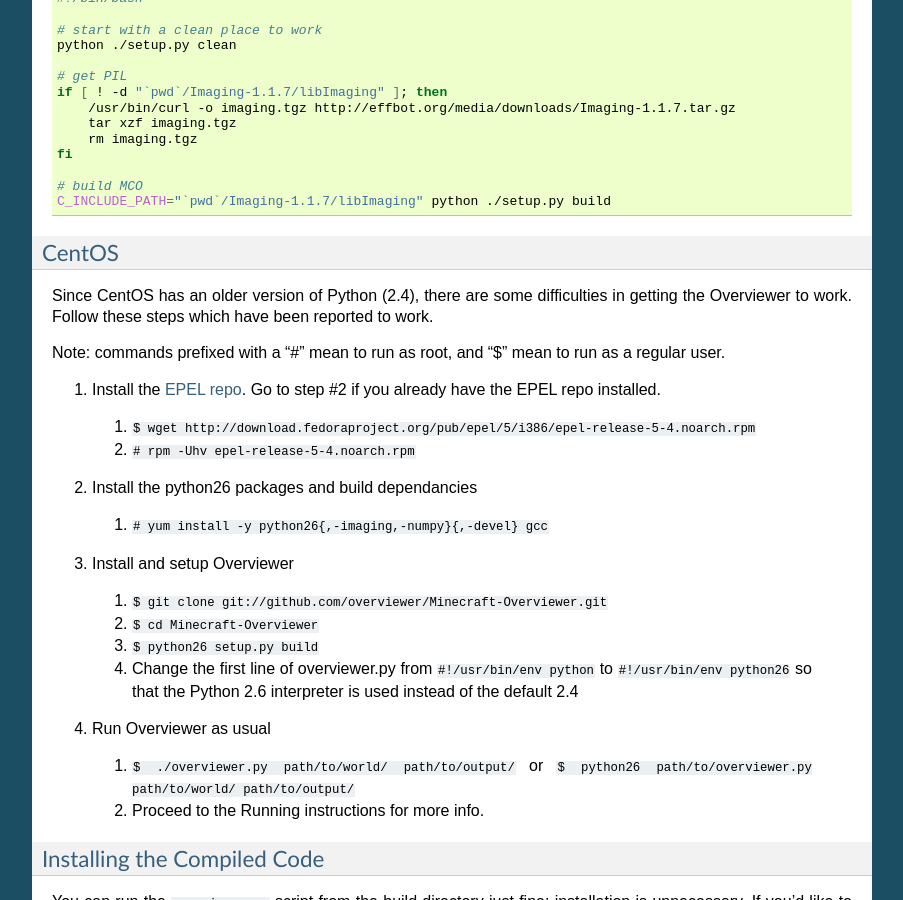
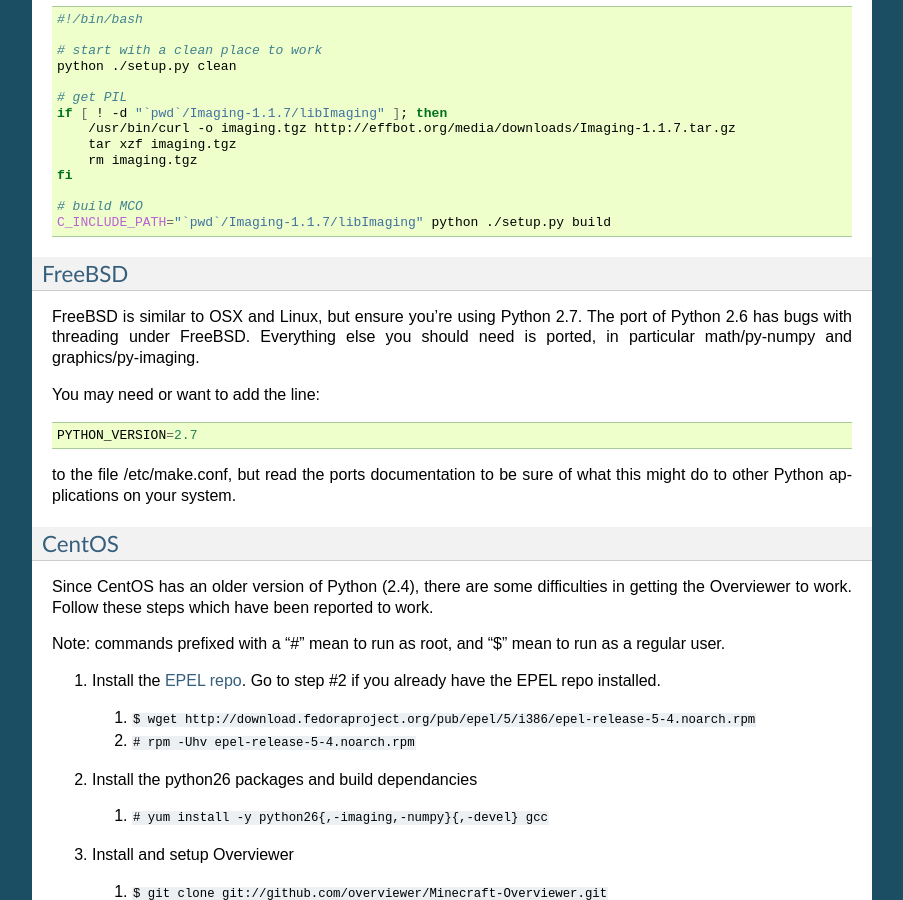
Before and after one commit to overviewer/Minecraft-Overviewer, a Sphinx documentation site: the page built from docs/building.rst, in a window 1280 px wide and 900 px high, scrolled down 2416 px. Shown: the whole window, without its empty margins (198-1101 px from the left). Built offline with Sphinx 7.4.7, drawn with Linux system fonts in a browser that asks for light colours; pages that are not in the unit, such as notebooks, are missing from menus; some of the changed text lies outside the part shown.

Commit message:
minor spelling fix in Windows section add small FreeBSD section

```diff
--- a/docs/building.rst
+++ b/docs/building.rst
@@ -44,8 +44,8 @@
 have bought a copy of Visual Studio, you can use it for 64-bit builds.
 
 
-Prerequisits
-~~~~~~~~~~~~
+Prerequisites
+~~~~~~~~~~~~~
 
 You will need a copy of the `PIL sources <http://www.pythonware.com/products/pil/>`_.
 
@@ -130,6 +130,17 @@
     # build MCO
     C_INCLUDE_PATH="`pwd`/Imaging-1.1.7/libImaging" python ./setup.py build
 
+FreeBSD
+-------
+FreeBSD is similar to OSX and Linux, but ensure you're using Python 2.7. The port of Python 2.6 has bugs with threading under FreeBSD.
+Everything else you should need is ported, in particular math/py-numpy and graphics/py-imaging.
+
+You may need or want to add the line::
+
+    PYTHON_VERSION=2.7
+
+to the file /etc/make.conf, but read the ports documentation to be sure of what this might do to other Python applications on your system.
+
 .. _centos:
 
 CentOS
```
